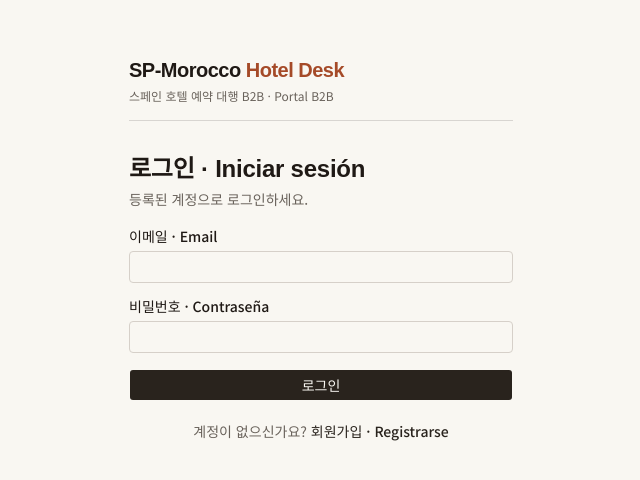
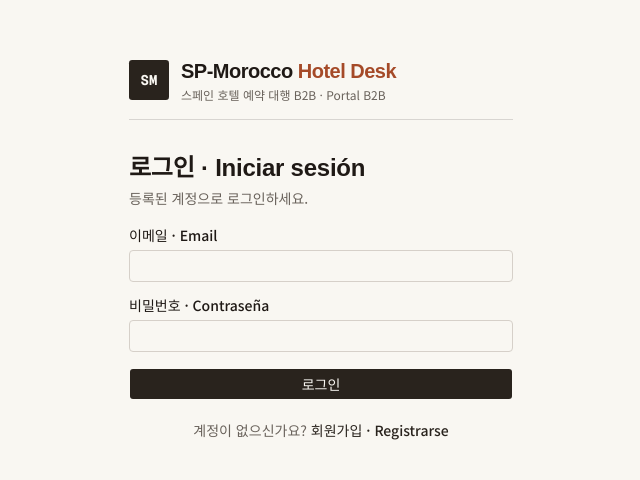
Before and after one commit to likelocal001-sys/spain-morocco-hotel-b2b, a Next.js app: page /auth/login in a window 1280 px wide. Shown: the part 152-632 px from the top of the page, without its empty margins (319-959 px from the left). Built offline with nearby package versions, Linux system fonts and the light colour scheme.

Commit message:
Restore the SM logo mark in the header and sign-in screens
Co-Authored-By: Claude Opus 5.5 <noreply@anthropic.com>
Claude-Session: https://claude.ai/code/session_01JiSGQAWfFxZZejKfzRsRq1

```diff
--- a/components/app-header.tsx
+++ b/components/app-header.tsx
@@ -51,11 +51,19 @@ export function AppHeader() {
   return (
     <header className="sticky top-0 z-40 border-b border-foreground/15 bg-background/95 backdrop-blur-sm">
       <div className="mx-auto flex max-w-[1440px] flex-wrap items-center justify-between gap-x-6 gap-y-2 px-4 py-3 md:px-6">
-        <div className="flex min-w-0 items-baseline gap-3">
-          <p className="truncate font-serif text-lg font-bold tracking-tight">
-            SP-Morocco <span className="text-brand">Hotel Desk</span>
-          </p>
-          <p className="hidden truncate text-xs text-muted-foreground lg:block">{t.appTagline}</p>
+        <div className="flex min-w-0 items-center gap-3">
+          <div
+            aria-hidden="true"
+            className="flex size-9 shrink-0 items-center justify-center rounded-md bg-primary font-mono text-sm font-bold text-primary-foreground"
+          >
+            SM
+          </div>
+          <div className="min-w-0 leading-tight">
+            <p className="truncate font-serif text-lg font-bold tracking-tight">
+              SP-Morocco <span className="text-brand">Hotel Desk</span>
+            </p>
+            <p className="hidden truncate text-xs text-muted-foreground sm:block">{t.appTagline}</p>
+          </div>
         </div>
 
         <div className="flex flex-wrap items-center gap-x-5 gap-y-2">
--- a/components/auth/auth-card.tsx
+++ b/components/auth/auth-card.tsx
@@ -10,11 +10,19 @@ export function AuthCard({
   return (
     <main className="flex min-h-dvh items-center justify-center px-4 py-10">
       <div className="flex w-full max-w-sm flex-col gap-8">
-        <div className="border-b border-foreground/15 pb-4 leading-tight">
-          <p className="font-serif text-xl font-bold tracking-tight">
-            SP-Morocco <span className="text-brand">Hotel Desk</span>
-          </p>
-          <p className="mt-1 text-xs text-muted-foreground">스페인 호텔 예약 대행 B2B · Portal B2B</p>
+        <div className="flex items-center gap-3 border-b border-foreground/15 pb-4">
+          <div
+            aria-hidden="true"
+            className="flex size-10 shrink-0 items-center justify-center rounded-md bg-primary font-mono text-sm font-bold text-primary-foreground"
+          >
+            SM
+          </div>
+          <div className="leading-tight">
+            <p className="font-serif text-xl font-bold tracking-tight">
+              SP-Morocco <span className="text-brand">Hotel Desk</span>
+            </p>
+            <p className="mt-0.5 text-xs text-muted-foreground">스페인 호텔 예약 대행 B2B · Portal B2B</p>
+          </div>
         </div>
         <section className="flex flex-col gap-5">
           <div className="flex flex-col gap-1">
```
